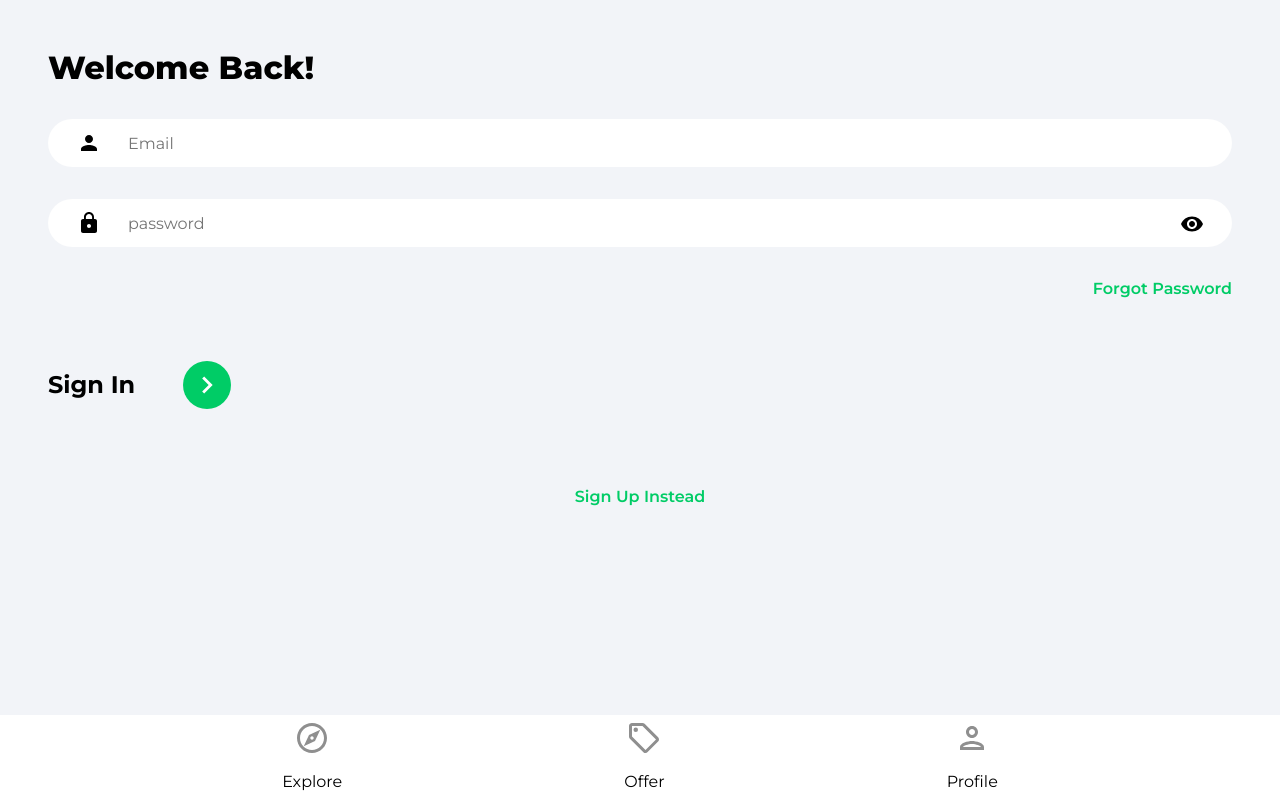
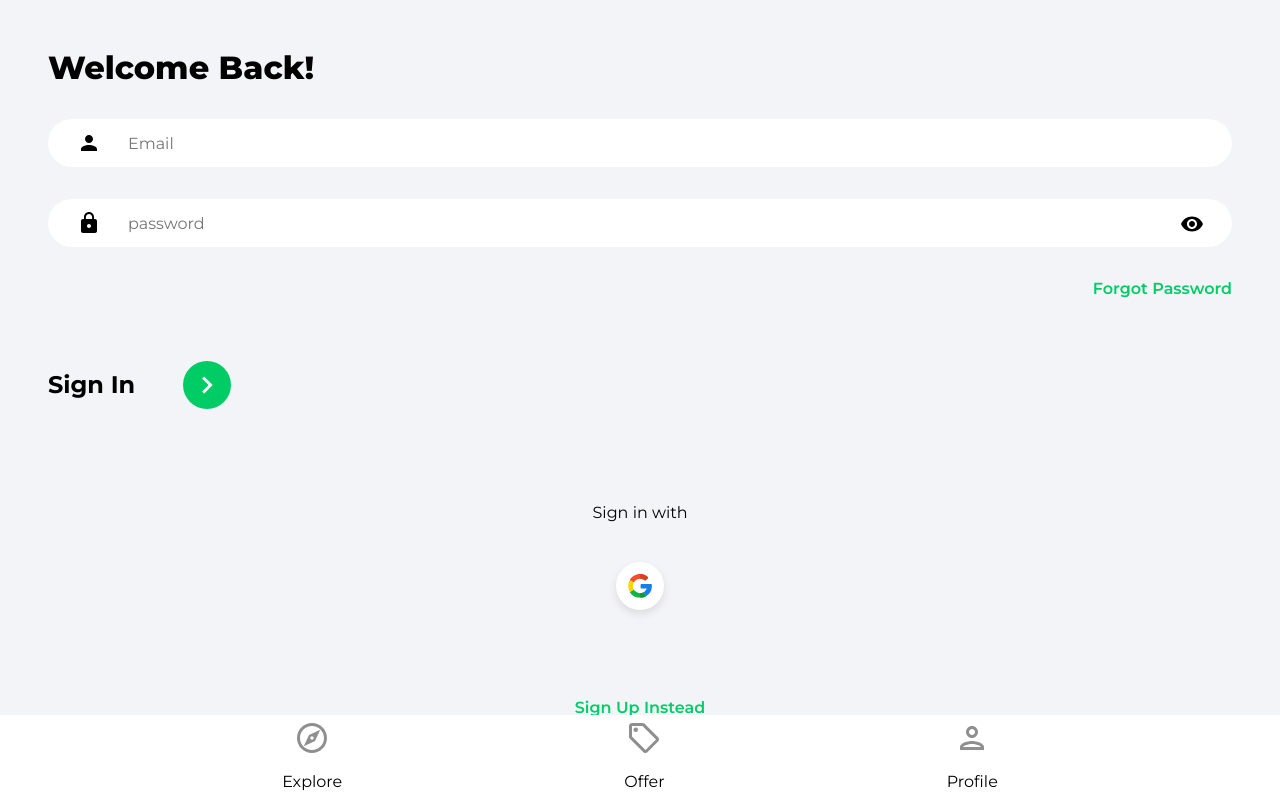
Before and after one commit to lidusol/house-marketplace, a React (Create React App) app: page /sign-in in a window 1280 px wide. Built offline with nearby package versions, Linux system fonts and the light colour scheme.

Commit message:
Add Google Auth

```diff
--- /dev/null
+++ b/src/components/Oauth.jsx
@@ -0,0 +1,47 @@
+import React from "react";
+import { useLocation, useNavigate } from "react-router-dom";
+import { getAuth, signInWithPopup, GoogleAuthProvider } from "firebase/auth";
+import { doc, setDoc, getDoc, serverTimestamp } from "firebase/firestore";
+import { db } from "../firebase.config";
+import { toast } from "react-toastify";
+import googleIcon from "../assets/svg/googleIcon.svg";
+import { async } from "@firebase/util";
+
+function Oauth() {
+  const navigate = useNavigate();
+  const location = useLocation();
+
+  const onGoogleClick = async () => {
+    try {
+      const auth = getAuth();
+      const provider = new GoogleAuthProvider();
+      const result = await signInWithPopup(auth, provider);
+      const user = result.user;
+
+      const docRef = doc(db, "users", user.uid);
+      const docSnap = await getDoc(docRef);
+
+      if (!docSnap.exists()) {
+        await setDoc(doc(db, "users", user.uid), {
+          name: user.displayName,
+          email: user.email,
+          timestamp: serverTimestamp(),
+        });
+      }
+      navigate("/");
+    } catch (error) {
+      toast.error("Could not authorize with Google");
+    }
+  };
+
+  return (
+    <div className="socialLogin">
+      <p>Sign {location.pathname === "/sign-up" ? "up" : "in"} with</p>
+      <button className="socialIconDiv" onClick={onGoogleClick}>
+        <img className="socialIconImg" src={googleIcon} alt="google" />
+      </button>
+    </div>
+  );
+}
+
+export default Oauth;
--- a/src/pages/SignIn.jsx
+++ b/src/pages/SignIn.jsx
@@ -4,6 +4,7 @@
 import { getAuth, signInWithEmailAndPassword } from "firebase/auth";
 import { ReactComponent as ArrowRightIcon } from "../assets/svg/keyboardArrowRightIcon.svg";
 import visibilityIcon from "../assets/svg/visibilityIcon.svg";
+import Oauth from "../components/Oauth";
 
 function SignIn() {
   const [showPassword, setShowPassword] = useState(false);
@@ -86,6 +87,8 @@
             </div>
           </form>
 
+          <Oauth />
+
           <Link to="/sign-up" className="registerLink">
             Sign Up Instead
           </Link>
--- a/src/pages/SignUp.jsx
+++ b/src/pages/SignUp.jsx
@@ -10,6 +10,7 @@
 import { db } from "../firebase.config";
 import { ReactComponent as ArrowRightIcon } from "../assets/svg/keyboardArrowRightIcon.svg";
 import visibilityIcon from "../assets/svg/visibilityIcon.svg";
+import Oauth from "../components/Oauth";
 
 function SignUp() {
   const [showPassword, setShowPassword] = useState(false);
@@ -114,6 +115,8 @@
           </div>
         </form>
 
+        <Oauth />
+
         <Link to="/sign-in" className="registerLink">
           Sign In Instead
         </Link>
```
